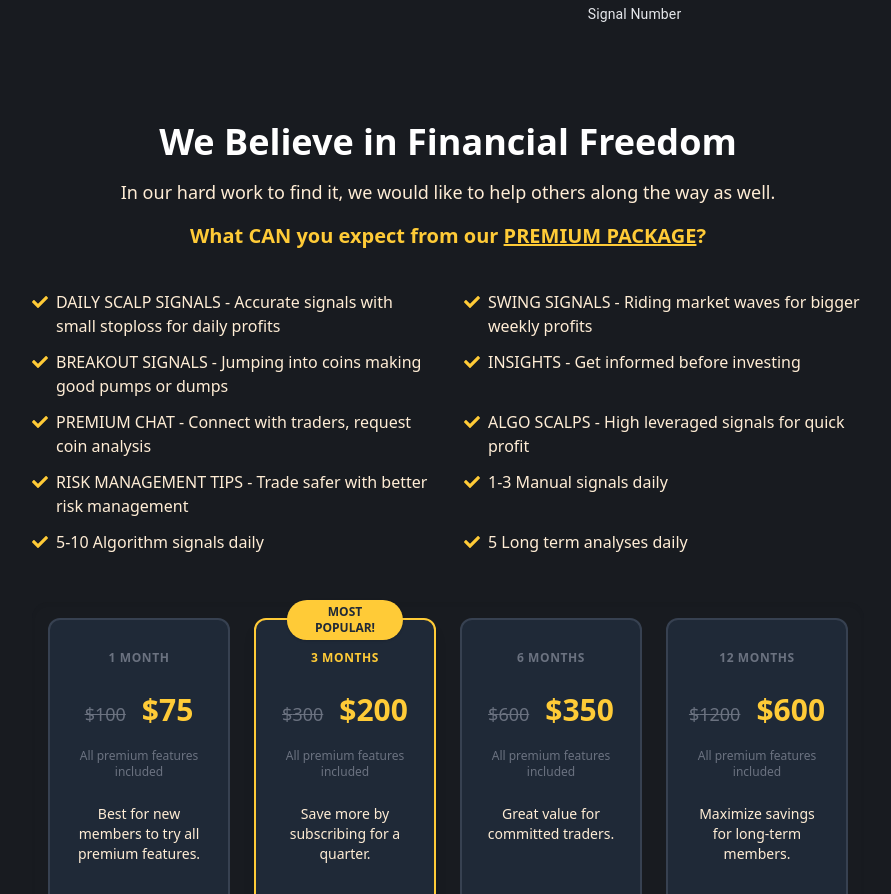
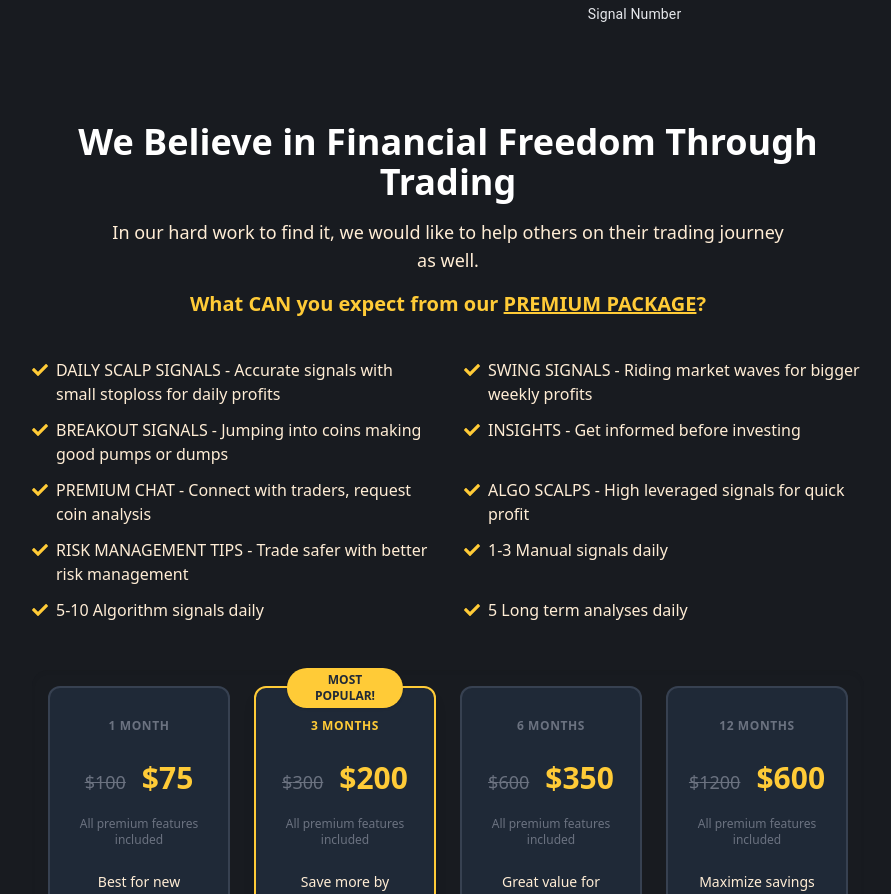
Before and after one commit to thewitcher745/can-website-2, a Next.js app: page /vip in a window 1280 px wide. Shown: the part 1740-2634 px from the top of the page, without its empty margins (192-1083 px from the left). Built offline with nearby package versions, Linux system fonts and the light colour scheme.

Commit message:
FIX: Minor text changes

```diff
--- a/src/features/homepage/sections/PricingSection.tsx
+++ b/src/features/homepage/sections/PricingSection.tsx
@@ -51,11 +51,11 @@ const PricingSection: React.FC = () => (
     <div className="max-w-4xl mx-auto px-4 sm:px-6 lg:px-8">
       <div className="text-center mb-10">
         <h2 className="text-3xl md:text-4xl font-bold text-white mb-4">
-          We Believe in Financial Freedom
+          We Believe in Financial Freedom Through Trading
         </h2>
         <p className="text-lg text-primary-light max-w-2xl mx-auto mb-4">
-          In our hard work to find it, we would like to help others along the
-          way as well.
+          In our hard work to find it, we would like to help others on their
+          trading journey as well.
         </p>
         <h3 className="text-xl font-semibold text-primary mb-2">
           What CAN you expect from our{" "}
```
